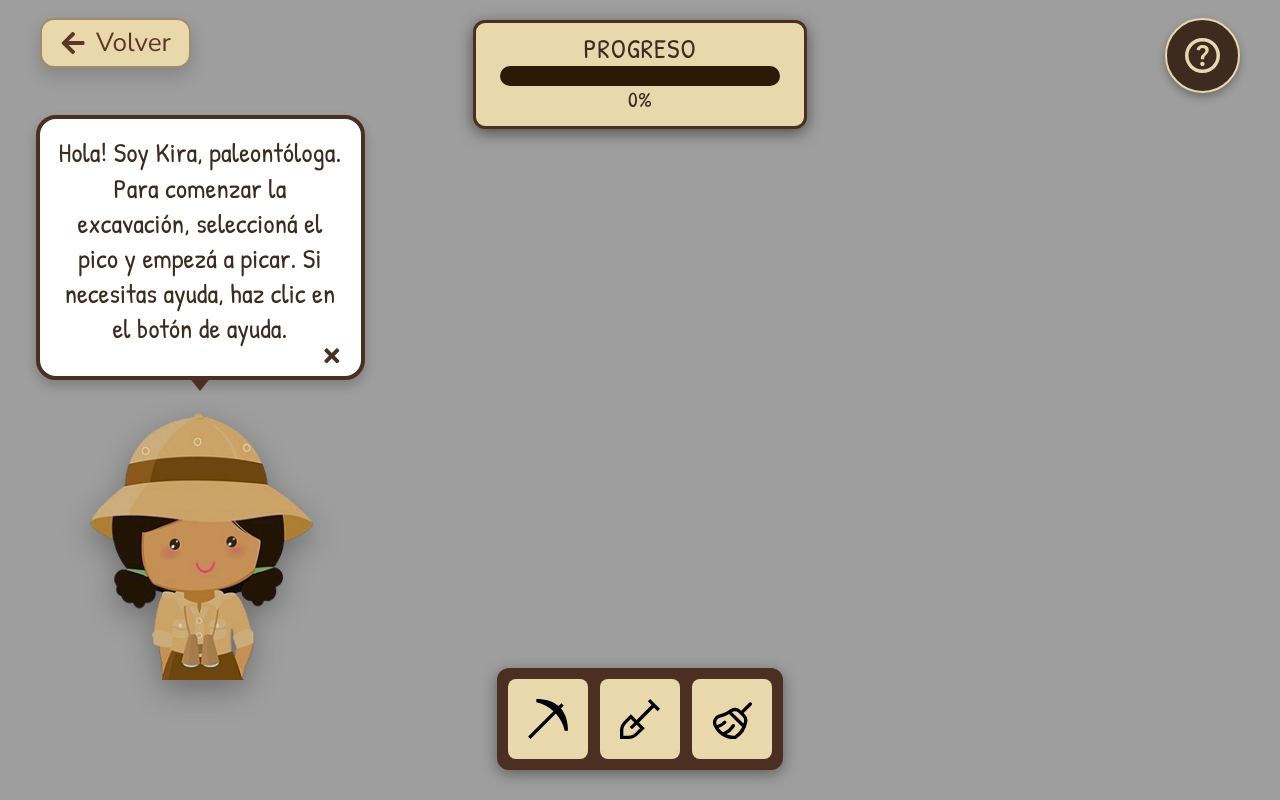
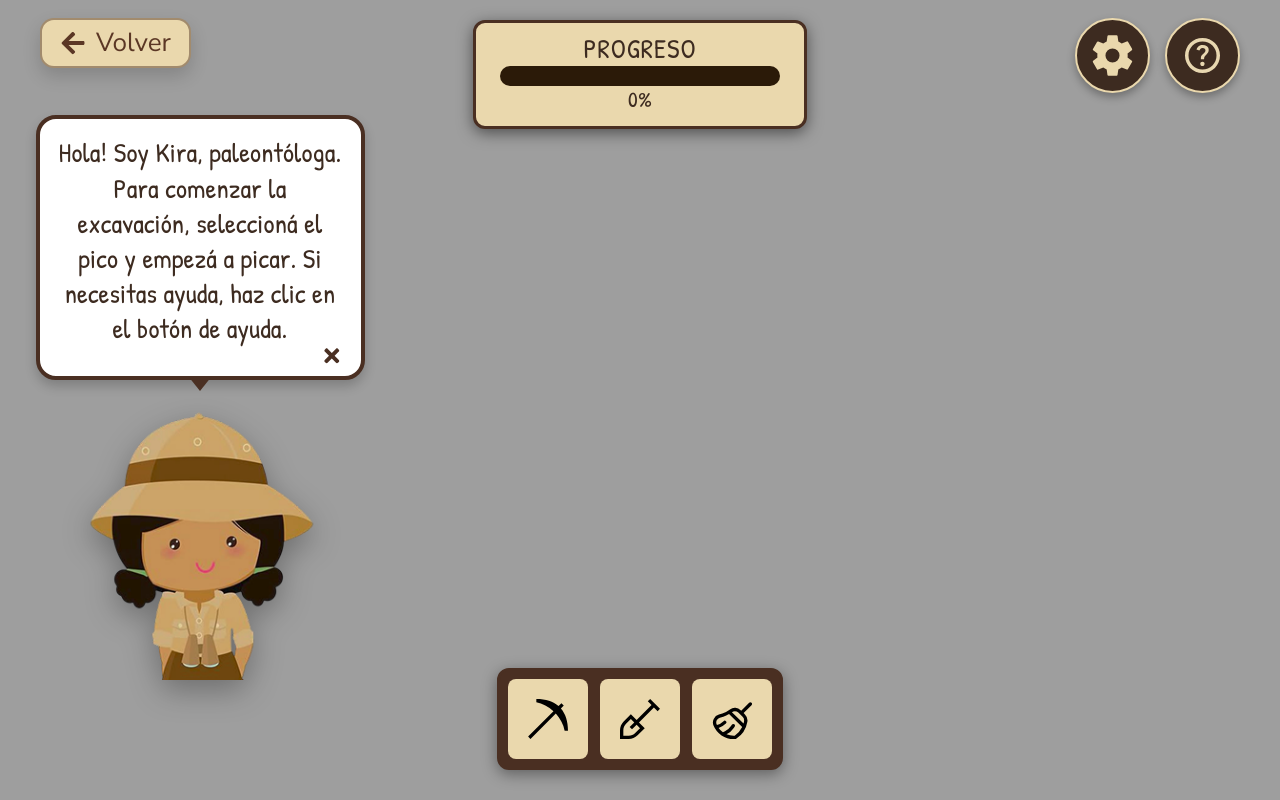
Before and after one commit to agusti03/caminando-web, a React (Vite) app: page /excavacion in a window 1280 px wide. Built offline with nearby package versions, Linux system fonts and the light colour scheme.

Commit message:
agrego boton de ajustes + boton de colección al completar el juego

```diff
--- a/src/pages/Excavacion.css
+++ b/src/pages/Excavacion.css
@@ -75,6 +75,57 @@
 .ayuda-icono {
   width: 60%;
   height: 60%;
+}
+
+/* Botón de Ajustes */
+.btn-ajustes {
+  position: absolute;
+  top: 18px;
+  right: 130px; /* Al lado del de ayuda (40 original + 75 ancho + 15 de margen) */
+  z-index: 50;
+  width: 75px;
+  height: 75px;
+  background-color: #3d2b20;
+  border: 2px solid #ead8ad;
+  border-radius: 50%;
+  display: flex;
+  justify-content: center;
+  align-items: center;
+  cursor: pointer;
+  transition: all 0.2s ease;
+  box-shadow: 0 4px 8px rgba(0, 0, 0, 0.3);
+  color: #ead8ad;
+}
+
+.btn-ajustes:hover {
+  filter: brightness(1.2);
+}
+
+.ajustes-icono {
+  font-size: 2.5rem;
+}
+
+/* Botón Final de Colección */
+.btn-coleccion-final {
+  position: absolute;
+  bottom: 30px;
+  left: 50%;
+  transform: translateX(-50%);
+  background-color: #1c352d; /* Verde de App.jsx */
+  color: #fcf8eb;
+  border: none;
+  padding: 16px 32px;
+  font-size: 1.4rem;
+  border-radius: 12px;
+  cursor: pointer;
+  box-shadow: 0 6px 15px rgba(0,0,0,0.4);
+  z-index: 60;
+  font-family: 'Patrick Hand', cursive;
+  transition: transform 0.2s;
+}
+
+.btn-coleccion-final:hover {
+  transform: translateX(-50%) scale(1.05);
 }
 
 .progreso-fill {
@@ -206,6 +257,14 @@
     bottom: 10px;
     padding: 3px;
     gap: 4px;
+  }
+
+  .btn-coleccion-final {
+    bottom: 15px;
+    padding: 12px 20px;
+    font-size: 1.1rem;
+    width: 85%;
+    text-align: center;
   }
 
   .globo-texto {
--- a/src/pages/Excavacion.jsx
+++ b/src/pages/Excavacion.jsx
@@ -1,6 +1,8 @@
 import { useState, useRef, useEffect } from 'react';
+import { useNavigate } from 'react-router-dom';
 import BotonVolver from '../components/BotonVolver';
 import { FaTimes } from 'react-icons/fa';
+import { IoSettingsSharp } from 'react-icons/io5';
 import './Excavacion.css';
 
 import picoIcon from '../assets/pico.svg';
@@ -20,6 +22,7 @@ const TOOLS = [
 ];
 
 function Excavacion({ onBack }) {
+  const navigate = useNavigate();
   const [selectedTool, setSelectedTool] = useState(null);
   const [progress, setProgress] = useState(0);
   const [isKiraVisible, setIsKiraVisible] = useState(true);
@@ -191,6 +194,15 @@ function Excavacion({ onBack }) {
         <img src={ayudaIcon} alt="Ayuda" className="ayuda-icono" />
       </button>
 
+      {/* Botón de Ajustes */}
+      <button
+        className="btn-ajustes"
+        onClick={() => navigate('/ajustes')}
+        title="Ajustes"
+      >
+        <IoSettingsSharp className="ajustes-icono" />
+      </button>
+
       {/* Modal de Ayuda */}
       {showHelpModal && (
         <div className="modal-overlay">
@@ -257,6 +269,7 @@ function Excavacion({ onBack }) {
         </div>
       </main>
 
+      {progress < 100 ? (
         <div className="herramientas-contenedor">
           {TOOLS.map((tool) => (
             <button
@@ -269,6 +282,14 @@ function Excavacion({ onBack }) {
             </button>
           ))}
         </div>
+      ) : (
+        <button
+          className="btn-coleccion-final"
+          onClick={() => navigate('/coleccion')}
+        >
+          Ver Colección de Fósiles
+        </button>
+      )}
     </div>
   );
 }
```
Lines whose indentation alone changed are shown as unchanged.
